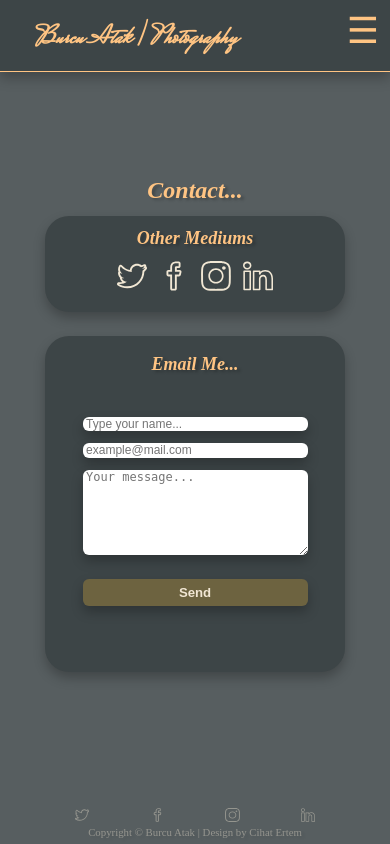
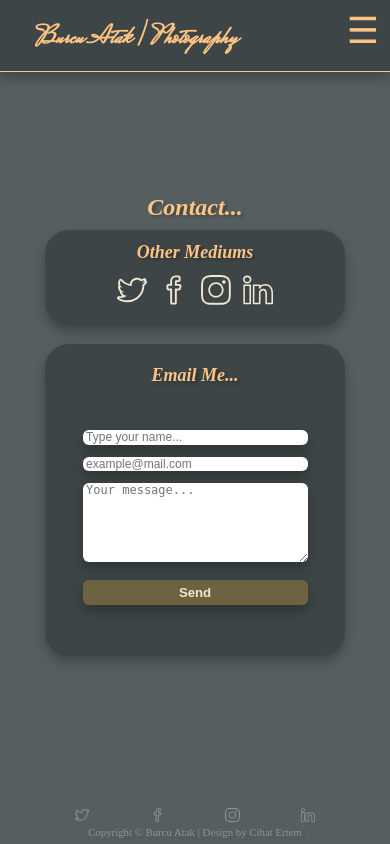
Before and after one commit to cihatertem/burcuphoto, a Django app: page /contact/ in a window 390 px wide. Run offline with Django 4.2, Linux system fonts and the light colour scheme.

Commit message:
little css on contact

```diff
--- a/base/templates/base/portfolio_list.html
+++ b/base/templates/base/portfolio_list.html
@@ -4,7 +4,7 @@
 {% block meta-description %}You may reach Burcu Atak's photography works and archive from this page.{% endblock %}
 {% block meta-title %}Burcu Atak's photography portofolio works page.{% endblock %}
 {% block main %}
-    {% if object_list %}
+    {% if project_list %}
         <div class="swiper portfolio">
             <div class="swiper-wrapper">
                 {% for object in object_list %}
--- a/static/style/main-dark.css
+++ b/static/style/main-dark.css
@@ -562,7 +562,7 @@ section.email-card h2 {
 }
 
 input.btn-submit {
-    margin-top: 1rem;
+    margin-top: .5rem;
     color: var(--font-second) !important;
     height: 3rem !important;
     padding: .5rem 0;
@@ -753,7 +753,7 @@ input.btn-submit {
     }
 
     .contact-title {
-        margin-bottom: 1rem;
+        margin-bottom: .8rem;
     }
 }
 
@@ -804,7 +804,7 @@ input.btn-submit {
     section.media-card {
         height: 8rem;
         padding-top: 1.5rem;
-        margin-bottom: 2rem;
+        margin-bottom: 1.5rem;
         justify-content: center;
     }
 
@@ -813,7 +813,11 @@ input.btn-submit {
     }
 
     section.email-card {
-        height: 28rem;
+        height: 26rem;
+    }
+
+    #email-form {
+        margin-bottom: -1.5rem;
     }
 
     .photo-flow-img {
```
Also changed, not shown: static/style/main-light.css (+8 -4 lines).
